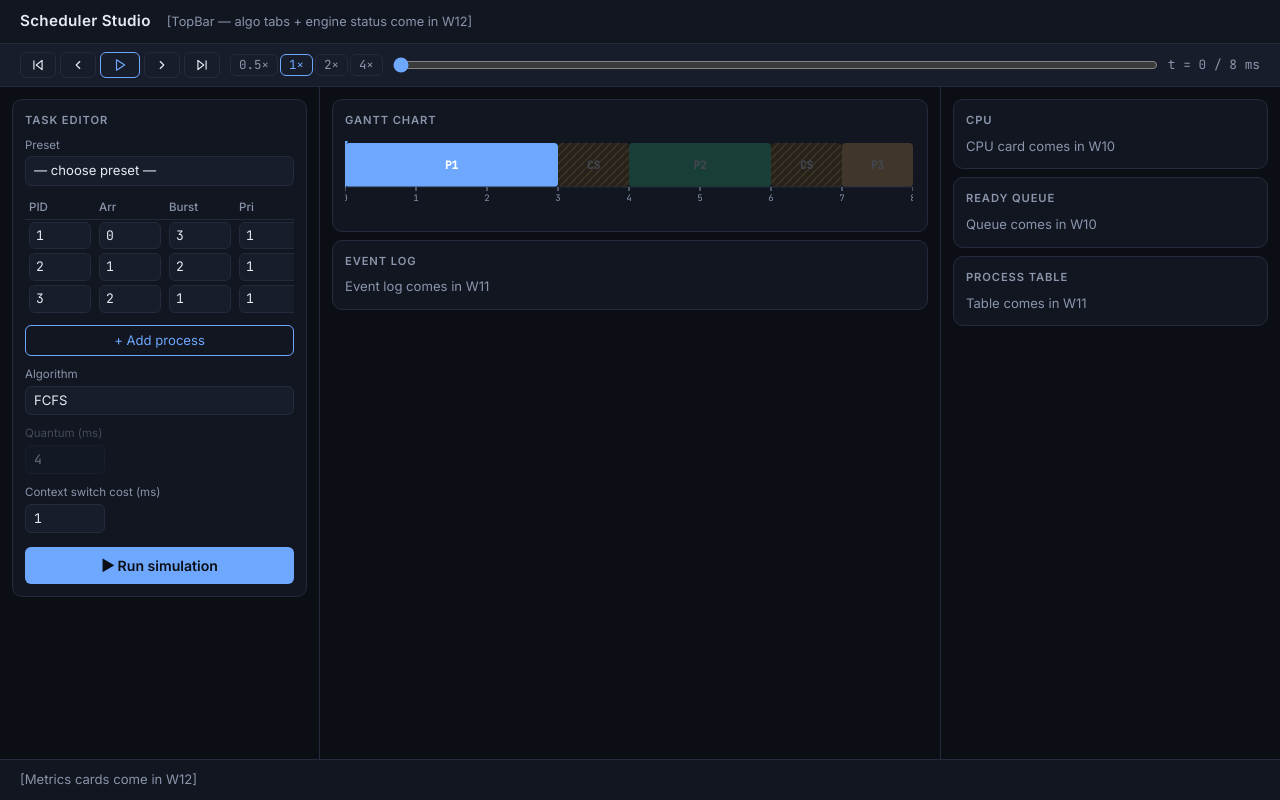
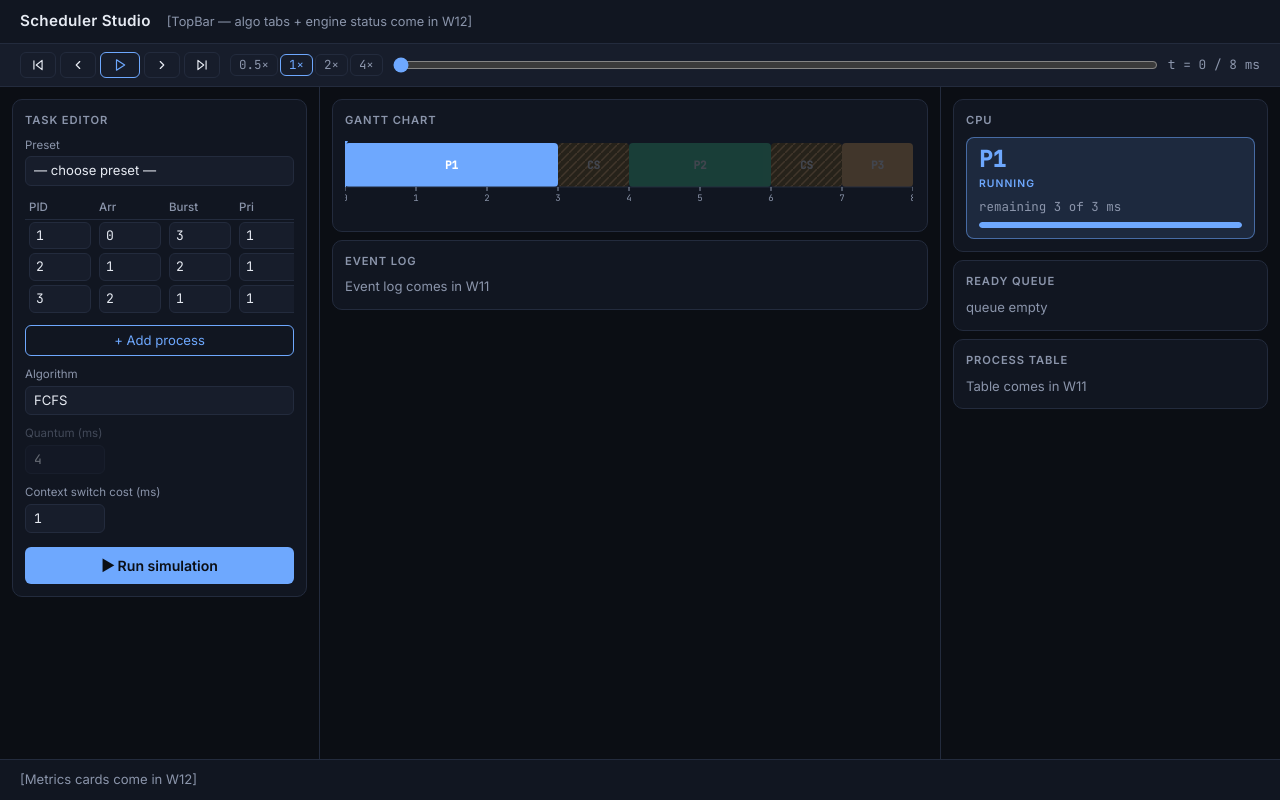
Before and after one commit to peepladivye-eng/Task-Scheduler-Visualizer-Lab, a React (Vite) app in the folder web/: page / in a window 1280 px wide. Built offline with nearby package versions, Linux system fonts and the light colour scheme.

Commit message:
W10 cpu queue

```diff
--- a/web/src/App.tsx
+++ b/web/src/App.tsx
@@ -3,6 +3,8 @@ import { color } from './design/tokens'
 import TaskEditor from './components/TaskEditor'
 import Gantt from './components/Gantt'
 import Transport from './components/Transport'
+import CpuCard from './components/CpuCard'
+import ReadyQueue from './components/ReadyQueue'
 import { useStudio } from './store/useStudio'
 
 /** Placeholder panel — children go inside */
@@ -178,10 +180,10 @@ export default function App() {
         }}
       >
         <Panel title="CPU">
-          <span style={{ color: color.muted, fontSize: '0.82rem' }}>CPU card comes in W10</span>
+          <CpuCard />
         </Panel>
         <Panel title="Ready Queue">
-          <span style={{ color: color.muted, fontSize: '0.82rem' }}>Queue comes in W10</span>
+          <ReadyQueue />
         </Panel>
         <Panel title="Process Table">
           <span style={{ color: color.muted, fontSize: '0.82rem' }}>Table comes in W11</span>
--- /dev/null
+++ b/web/src/components/CpuCard.tsx
@@ -0,0 +1,108 @@
+import React from 'react'
+import { useStudio, useDerived } from '../store/useStudio'
+import { totalTime } from '../lib/deriveState'
+import { color } from '../design/tokens'
+import { pidColor } from '../design/pidColor'
+
+export default function CpuCard() {
+  const trace = useStudio((s) => s.trace)
+  const t = useStudio((s) => s.t)
+  const derived = useDerived()
+
+  // null derived → no trace loaded
+  if (!derived || !trace) {
+    return (
+      <span style={{ color: color.muted, fontSize: '0.88rem' }}>—</span>
+    )
+  }
+
+  const total = totalTime(trace)
+
+  // Context switch active
+  if (derived.csActive && derived.csPid !== null) {
+    return (
+      <div
+        style={{
+          border: `1px solid ${color.warn}88`,
+          background: `${color.warn}11`,
+          borderRadius: '8px',
+          padding: '10px 12px',
+          display: 'flex',
+          flexDirection: 'column',
+          gap: '4px',
+        }}
+      >
+        <span style={{ fontSize: '0.7rem', textTransform: 'uppercase', letterSpacing: '0.08em', color: color.warn, fontWeight: 600 }}>
+          Context Switch
+        </span>
+        <span style={{ color: color.warn, fontWeight: 700, fontSize: '1rem' }}>
+          → P{derived.csPid}
+        </span>
+      </div>
+    )
+  }
+
+  // Running
+  if (derived.running !== null) {
+    const pid = derived.running.pid
+    const pc = pidColor(pid)
+    const proc = trace.processes.find((p) => p.pid === pid)
+    const burst = proc?.burst ?? 1
+    const rem = derived.remaining[pid] ?? 0
+    const progressPct = Math.max(0, Math.min(100, (rem / burst) * 100))
+
+    return (
+      <div
+        style={{
+          border: `1px solid ${pc}88`,
+          background: `${pc}22`,
+          borderRadius: '8px',
+          padding: '10px 12px',
+          display: 'flex',
+          flexDirection: 'column',
+          gap: '6px',
+        }}
+      >
+        {/* PID label */}
+        <span style={{ color: pc, fontWeight: 700, fontSize: '1.4rem', fontFamily: '"JetBrains Mono", Consolas, monospace', lineHeight: 1 }}>
+          P{pid}
+        </span>
+        {/* Status */}
+        <span style={{ fontSize: '0.65rem', textTransform: 'uppercase', letterSpacing: '0.1em', color: pc, fontWeight: 600 }}>
+          Running
+        </span>
+        {/* Remaining info */}
+        <span style={{ fontSize: '0.78rem', color: color.muted, fontFamily: '"JetBrains Mono", Consolas, monospace' }}>
+          remaining {rem} of {burst} ms
+        </span>
+        {/* Progress bar */}
+        <div style={{ background: color.raised, borderRadius: '4px', height: '6px', overflow: 'hidden' }}>
+          <div
+            style={{
+              background: pc,
+              height: '100%',
+              width: `${progressPct}%`,
+              borderRadius: '4px',
+              transition: 'width 120ms ease-out',
+            }}
+          />
+        </div>
+      </div>
+    )
+  }
+
+  // Idle / all done
+  if (t >= total) {
+    return (
+      <span style={{ color: color.success, fontSize: '0.88rem', fontWeight: 600 }}>
+        All done ✓
+      </span>
+    )
+  }
+
+  return (
+    <span style={{ color: color.muted, fontSize: '0.88rem' }}>
+      CPU idle
+    </span>
+  )
+}
--- /dev/null
+++ b/web/src/components/ReadyQueue.tsx
@@ -0,0 +1,89 @@
+import React from 'react'
+import { AnimatePresence, motion } from 'framer-motion'
+import { useDerived } from '../store/useStudio'
+import { color, motion as motionTokens } from '../design/tokens'
+import { pidColor } from '../design/pidColor'
+
+export default function ReadyQueue() {
+  const derived = useDerived()
+
+  if (!derived) {
+    return (
+      <span style={{ color: color.muted, fontSize: '0.82rem' }}>—</span>
+    )
+  }
+
+  const queue = derived.readyQueue
+
+  if (queue.length === 0) {
+    return (
+      <span style={{ color: color.muted, fontSize: '0.82rem' }}>queue empty</span>
+    )
+  }
+
+  return (
+    <div
+      style={{
+        display: 'flex',
+        flexDirection: 'column',
+        gap: '6px',
+      }}
+    >
+      <AnimatePresence initial={false}>
+        {queue.map((pid, index) => {
+          const pc = pidColor(pid)
+          return (
+            <motion.div
+              key={pid}
+              layout
+              initial={{ opacity: 0, x: -12 }}
+              animate={{ opacity: 1, x: 0 }}
+              exit={{ opacity: 0, x: 12 }}
+              transition={motionTokens.spring}
+              style={{
+                display: 'flex',
+                flexDirection: 'column',
+                gap: '2px',
+              }}
+            >
+              {/* "next" label above first chip */}
+              {index === 0 && (
+                <span
+                  style={{
+                    fontSize: '0.62rem',
+                    textTransform: 'uppercase',
+                    letterSpacing: '0.1em',
+                    color: color.accent,
+                    fontWeight: 600,
+                    paddingLeft: '2px',
+                  }}
+                >
+                  next
+                </span>
+              )}
+              {/* PID chip */}
+              <div
+                style={{
+                  display: 'inline-flex',
+                  alignItems: 'center',
+                  padding: '4px 10px',
+                  borderRadius: '6px',
+                  background: `${pc}22`,
+                  border: `1px solid ${pc}66`,
+                  color: pc,
+                  fontWeight: 700,
+                  fontSize: '0.88rem',
+                  fontFamily: '"JetBrains Mono", Consolas, monospace',
+                  alignSelf: 'flex-start',
+                  minWidth: '48px',
+                }}
+              >
+                P{pid}
+              </div>
+            </motion.div>
+          )
+        })}
+      </AnimatePresence>
+    </div>
+  )
+}
```
